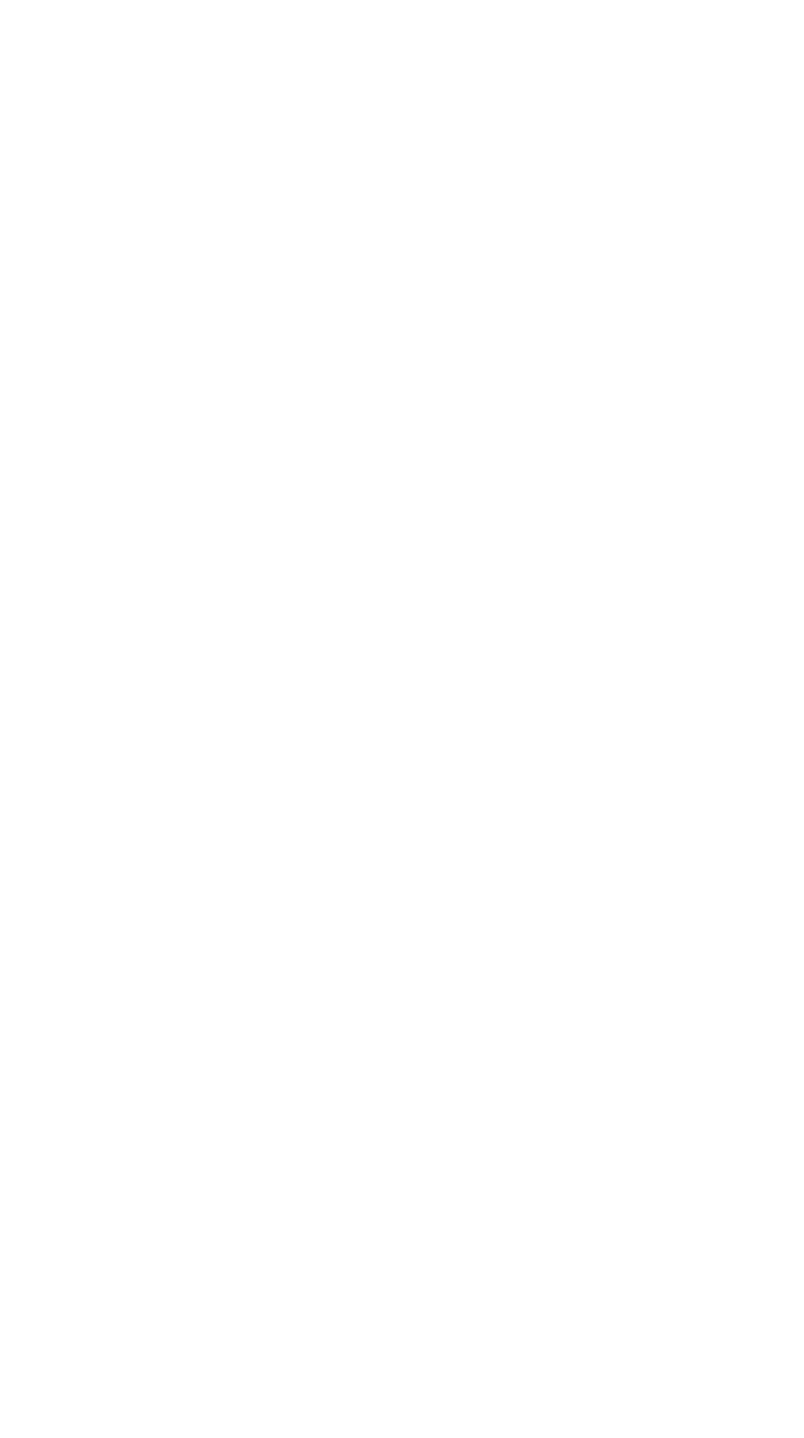
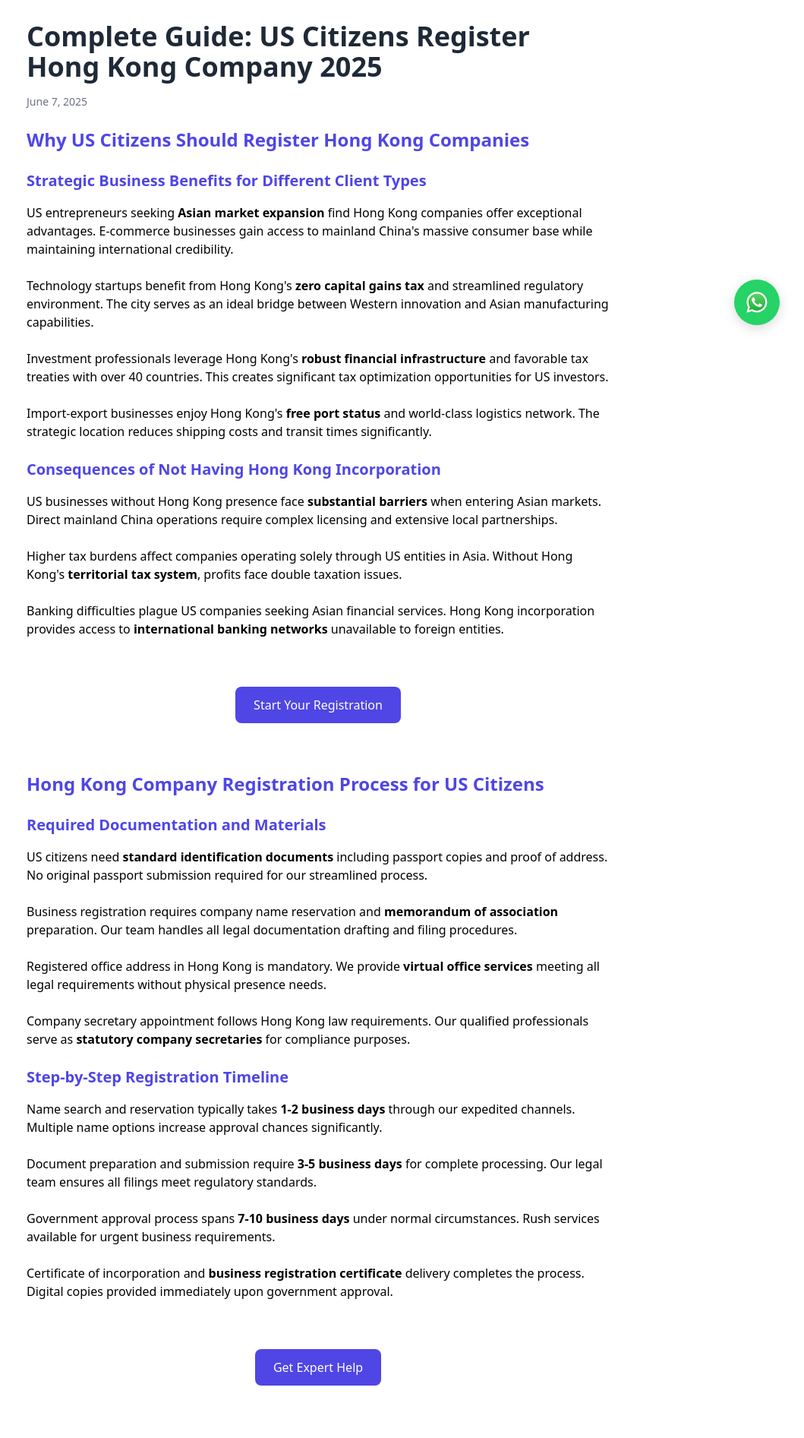
Before and after one commit to yitao3/company, a Next.js app: page /blog/complete-guide-us-citizens-register-hong-kong-company-2025 in a window 1280 px wide. Before the commit this address had no page. Shown: the part 340-2233 px from the top of the page at 76% size, without its empty margins (221-1280 px from the left). Before the commit the page ends 800 px from the top, so only its background shows below. Built offline with nearby package versions, Linux system fonts and the light colour scheme.

Commit message:
feat: 移除 ID 为 9 的博客文章

```diff
--- a/data/blogs.js
+++ b/data/blogs.js
@@ -150,6 +150,85 @@ Its status as a hub for asset management, with tax exemptions for qualifying fun
 Hong Kong provides tailored visa options for entrepreneurs, skilled workers, and their families, enhancing its attractiveness for global talent. Visitor visas and entry permits allow short-term stays.
 
 **Visa-free entry is available for up to 180 days** depending on the country, as detailed on IMMD's visa page. Work visas cater to various needs, including dependent visas, facilitating relocation and integration for business owners and employees.`
+  },
+  {
+    id: "10",
+    title: "Complete Guide: US Citizens Register Hong Kong Company 2025",
+    slug: "complete-guide-us-citizens-register-hong-kong-company-2025",
+    excerpt: "US entrepreneurs seeking Asian market expansion find Hong Kong companies offer exceptional advantages. E-commerce businesses gain access to mainland China's massive consumer base while maintaining international credibility.",
+    publishDate: "2025-06-07",
+    thumbnail: "/img/blog/blog4.png",
+    content: `## Why US Citizens Should Register Hong Kong Companies
+
+### Strategic Business Benefits for Different Client Types
+
+US entrepreneurs seeking **Asian market expansion** find Hong Kong companies offer exceptional advantages. E-commerce businesses gain access to mainland China's massive consumer base while maintaining international credibility.
+
+Technology startups benefit from Hong Kong's **zero capital gains tax** and streamlined regulatory environment. The city serves as an ideal bridge between Western innovation and Asian manufacturing capabilities.
+
+Investment professionals leverage Hong Kong's **robust financial infrastructure** and favorable tax treaties with over 40 countries. This creates significant tax optimization opportunities for US investors.
+
+Import-export businesses enjoy Hong Kong's **free port status** and world-class logistics network. The strategic location reduces shipping costs and transit times significantly.
+
+### Consequences of Not Having Hong Kong Incorporation
+
+US businesses without Hong Kong presence face **substantial barriers** when entering Asian markets. Direct mainland China operations require complex licensing and extensive local partnerships.
+
+Higher tax burdens affect companies operating solely through US entities in Asia. Without Hong Kong's **territorial tax system**, profits face double taxation issues.
+
+Banking difficulties plague US companies seeking Asian financial services. Hong Kong incorporation provides access to **international banking networks** unavailable to foreign entities.
+
+<div class="text-center my-16">
+  <a href="/get-started" class="inline-block bg-indigo-600 text-white px-6 py-3 rounded-lg font-medium hover:bg-indigo-700 transition-colors">Start Your Registration</a>
+</div>
+
+## Hong Kong Company Registration Process for US Citizens
+
+### Required Documentation and Materials
+
+US citizens need **standard identification documents** including passport copies and proof of address. No original passport submission required for our streamlined process.
+
+Business registration requires company name reservation and **memorandum of association** preparation. Our team handles all legal documentation drafting and filing procedures.
+
+Registered office address in Hong Kong is mandatory. We provide **virtual office services** meeting all legal requirements without physical presence needs.
+
+Company secretary appointment follows Hong Kong law requirements. Our qualified professionals serve as **statutory company secretaries** for compliance purposes.
+
+### Step-by-Step Registration Timeline
+
+Name search and reservation typically takes **1-2 business days** through our expedited channels. Multiple name options increase approval chances significantly.
+
+Document preparation and submission require **3-5 business days** for complete processing. Our legal team ensures all filings meet regulatory standards.
+
+Government approval process spans **7-10 business days** under normal circumstances. Rush services available for urgent business requirements.
+
+Certificate of incorporation and **business registration certificate** delivery completes the process. Digital copies provided immediately upon government approval.
+
+<div class="text-center my-16">
+  <a href="/get-started" class="inline-block bg-indigo-600 text-white px-6 py-3 rounded-lg font-medium hover:bg-indigo-700 transition-colors">Get Expert Help</a>
+</div>
+
+## FormEasy's Streamlined Remote Registration Service
+
+### Complete Online Process Without Travel
+
+Our digital platform eliminates **physical presence requirements** for US clients. Entire registration process completed through secure online portal systems.
+
+Document verification uses **advanced digital authentication** technology. No need to courier original documents or visit Hong Kong offices.
+
+Video conferencing facilitates **personal consultation sessions** with Hong Kong legal experts. Real-time communication ensures smooth process management.
+
+Electronic signature capabilities handle all **legal document execution** remotely. Bank-grade security protects sensitive business information throughout.
+
+### Comprehensive Support Services
+
+Our team provides **ongoing compliance management** including annual filings and regulatory updates. Dedicated account managers ensure continuous support.
+
+Banking introduction services connect clients with **reputable Hong Kong banks** for business account opening. Relationship facilitation increases approval rates.
+
+Virtual office services include **mail forwarding** and local telephone answering. Professional business address enhances company credibility significantly.
+
+Tax planning consultation helps optimize **corporate tax structures** within legal frameworks. Strategic advice maximizes Hong Kong incorporation benefits.`
   }
 ];
 
```
